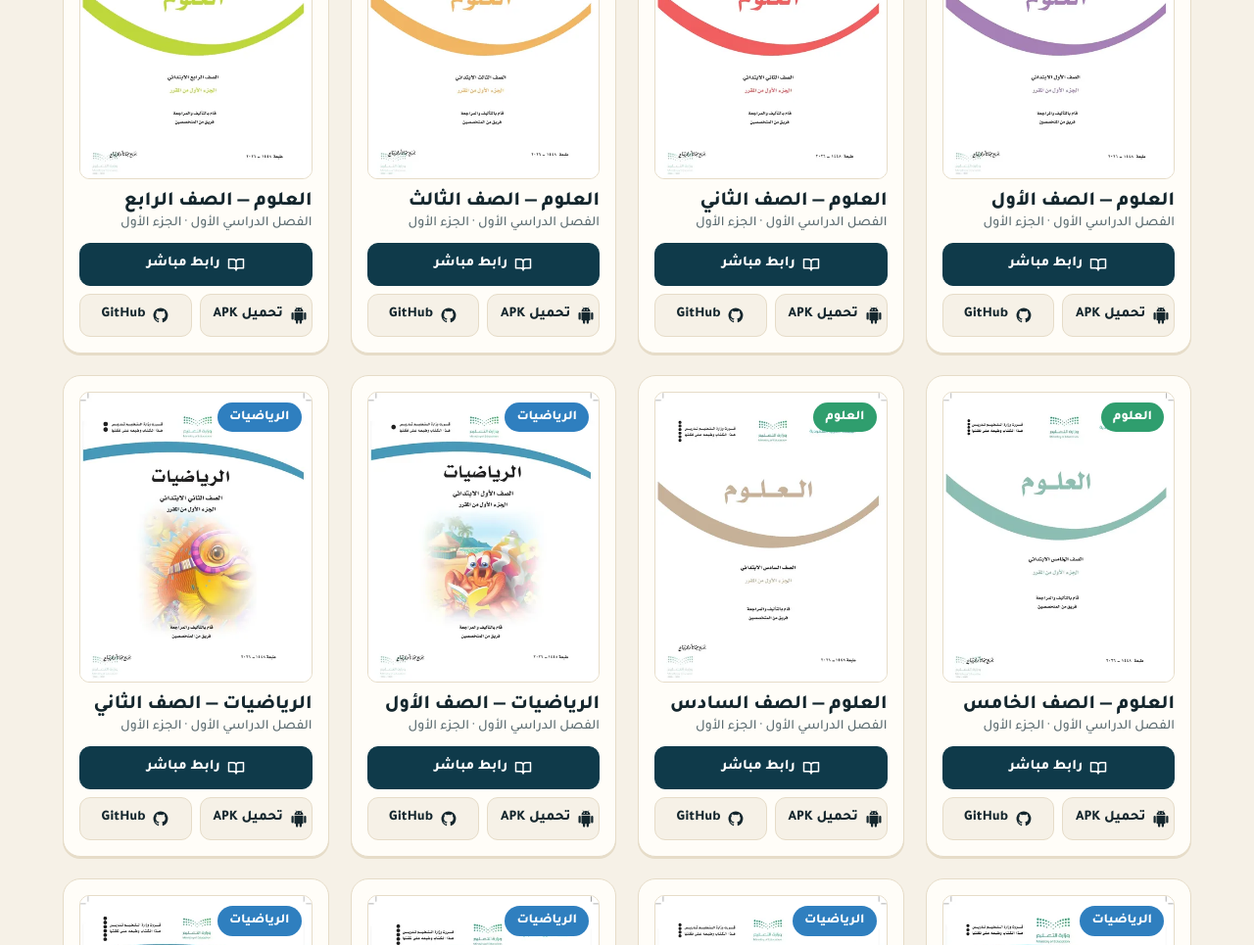
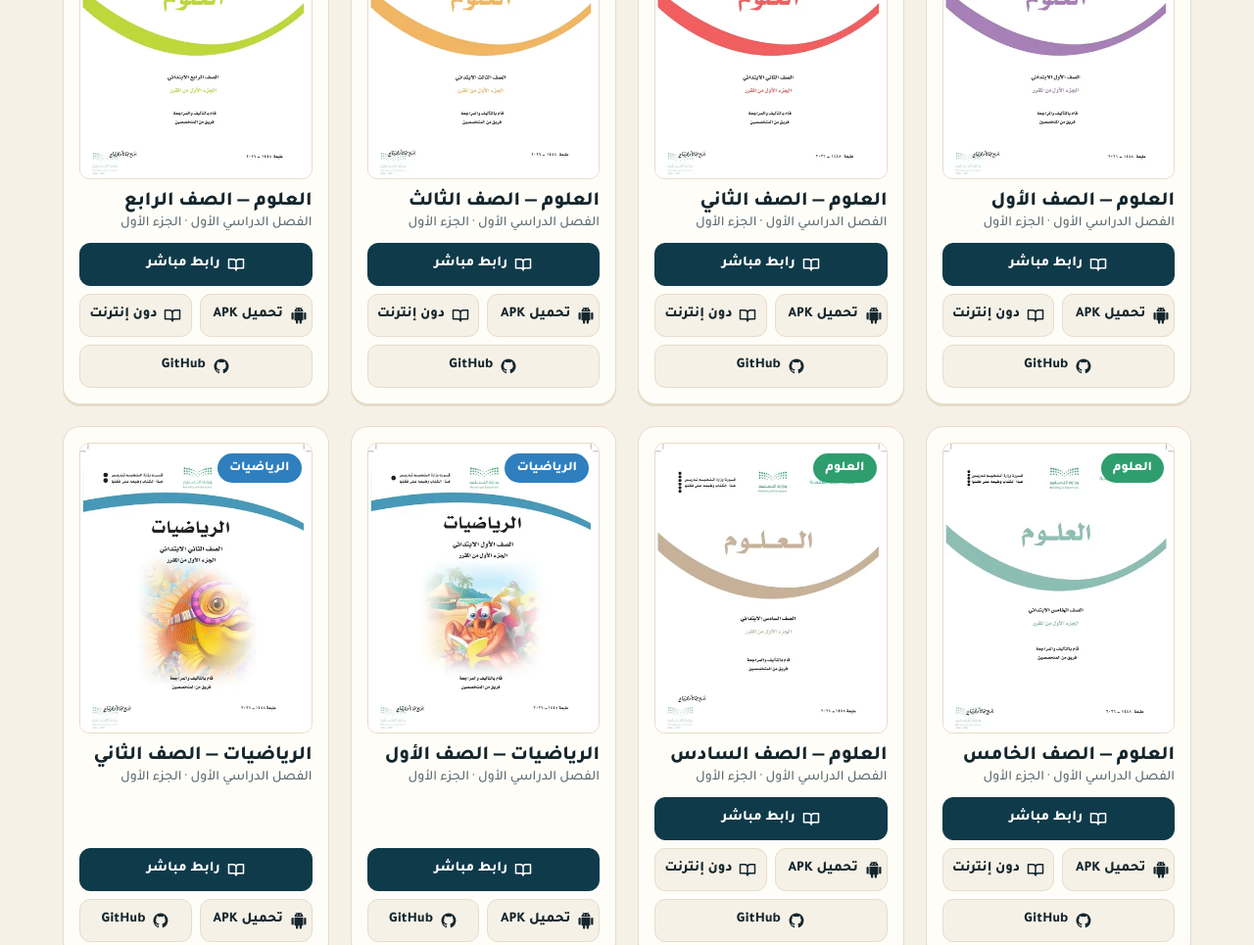
Before and after one commit to Falkalil/Book, a plain HTML site: page index.html in a window 1280 px wide. Shown: the part 1147-2112 px from the top of the page at 98% size. Drawn offline with Linux system fonts and the light colour scheme; no server answers.

Commit message:
Science cards: offline edition download
Co-Authored-By: Claude Opus 5.5 <noreply@anthropic.com>
Claude-Session: https://claude.ai/code/session_01Wp34GQE7gHp3VuPuuzMZdd

```diff
--- a/index.html
+++ b/index.html
@@ -81,6 +81,7 @@ nav ul a:hover,nav ul a:focus-visible{background:rgba(255,255,255,.12);opacity:1
 .dl{display:grid;grid-template-columns:1fr 1fr;gap:8px;margin-top:auto}
 .dl a{display:flex;align-items:center;justify-content:center;gap:7px;min-height:44px;border-radius:11px;text-decoration:none;font-weight:800;font-size:14.5px;border:1px solid var(--line);background:var(--bg)}
 .dl a svg{width:18px;height:18px;flex:none}
+.dl a:nth-child(4):last-child{grid-column:1/-1}
 .dl a.main{grid-column:1/-1;background:var(--teal);color:#fff;border-color:var(--teal)}
 .dl a:hover{border-color:var(--mint)}
 .dl a.main:hover{background:var(--teal2)}
@@ -285,6 +286,7 @@ for(let g=1;g<=6;g++){
   const sp=g===5?'':'grade'+g+'/';
   books.push({s:'science',g,name:'العلوم',url:`https://falkalil.github.io/science5/${sp}`,
     file:`https://github.com/Falkalil/science5/raw/main/${sp}download/science${g}.apk`,fileLbl:'تحميل APK',icon:'i-and',
+    off:`https://github.com/Falkalil/science5/raw/main/${sp}download/science${g}-offline.zip`,
     gh:`https://github.com/Falkalil/science5/tree/main/${g===5?'':'grade'+g}`});
   const mp=g===6?'':'grade'+g+'/';
   books.push({s:'math',g,name:'الرياضيات',url:`https://falkalil.github.io/math/${mp}`,
@@ -302,6 +304,7 @@ function render(f){
     <div class="dl">
       <a class="main" href="${b.url}" target="_blank" rel="noopener"><svg><use href="#i-open"/></svg>رابط مباشر</a>
       <a href="${b.file}" target="_blank" rel="noopener" data-dl="${b.s}${b.g}"><svg><use href="#${b.icon}"/></svg>${b.fileLbl}<span class="n" data-n="${b.s}${b.g}"></span></a>
+      ${b.off?`<a href="${b.off}" target="_blank" rel="noopener" title="ملف واحد يُفتح في المتصفح دون إنترنت بعد فك الضغط"><svg><use href="#i-open"/></svg>دون إنترنت</a>`:''}
       <a href="${b.gh}" target="_blank" rel="noopener"><svg><use href="#i-gh"/></svg>GitHub</a>
     </div>
   </article>`).join('');
```
